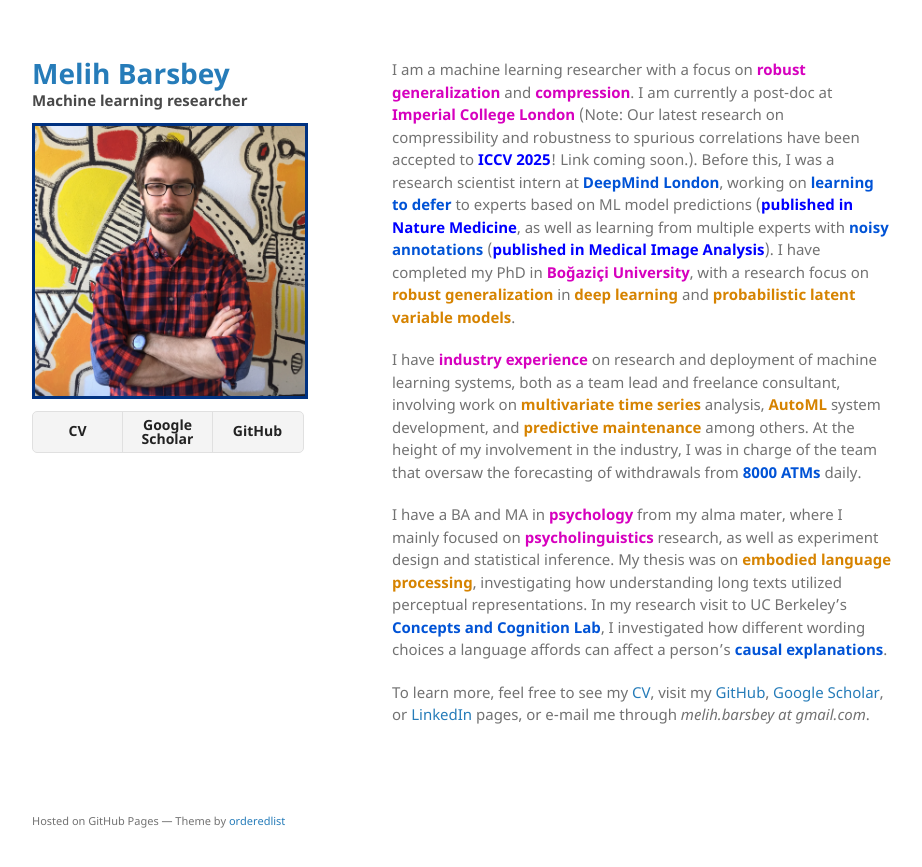
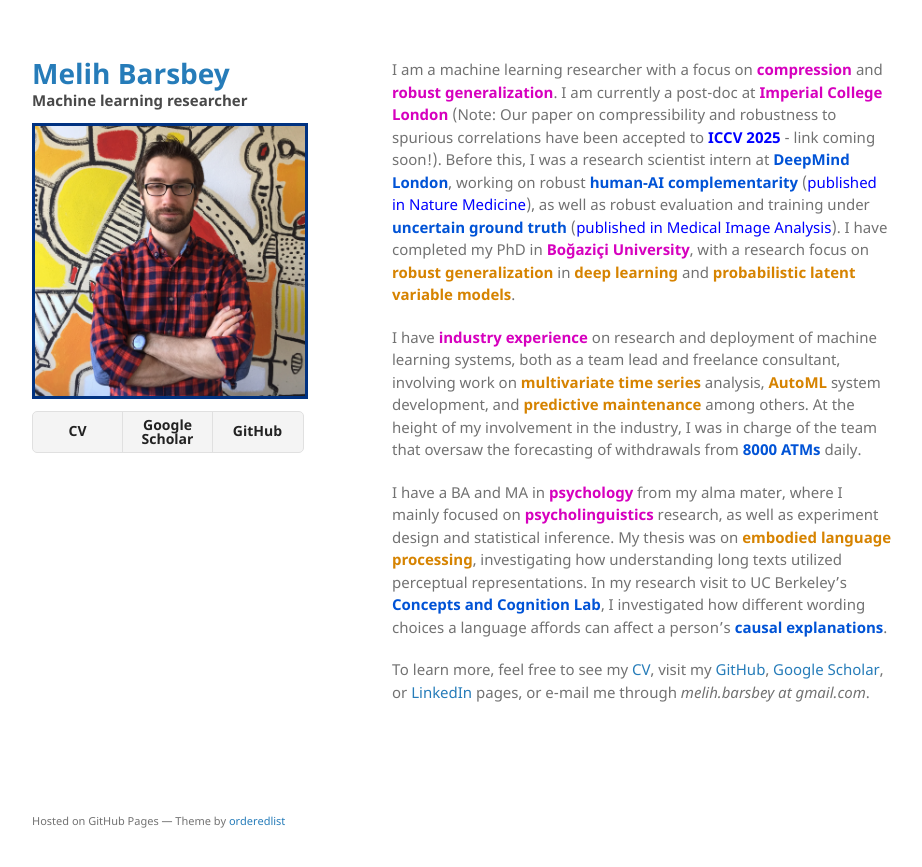
Before and after one commit to mbarsbey/mbarsbey.github.io, a Jekyll site: the page built from index.md, in a window 1280 px wide. Shown: the top 867 px of the page, without its empty margins (178-1100 px from the left). Built offline with Jekyll 4.4.1, drawn with Linux system fonts in a browser that asks for light colours.

Commit message:
Update index.md

```diff
--- a/index.md
+++ b/index.md
@@ -1,7 +1,7 @@
 ---
 layout: default
 ---
-I am a machine learning researcher with a focus on **<span style="color: #d600be">robust generalization</span>** and **<span style="color: #d600be">compression</span>**. I am currently a post-doc at **<span style="color: #d600be">Imperial College London</span>** (Note: Our latest research on compressibility and robustness to spurious correlations have been accepted to **<span style="color: blue">ICCV 2025</span>**! Link coming soon.). Before this, I was a research scientist intern at **<span style="color: #0053d6">DeepMind London</span>**, working on **<span style="color: #0053d6">learning to defer</span>** to experts based on ML model predictions ([**<span style="color: blue">published in Nature Medicine</span>**](https://www.nature.com/aricles/s41591-023-02437-x), as well as learning from multiple experts with **<span style="color: #0053d6">noisy annotations</span>** ([**<span style="color: blue">published in Medical Image Analysis</span>**](https://www.sciencedirect.com/science/article/pii/S1361841525001033)). I have completed my PhD in **<span style="color: #d600be">Boğaziçi University</span>**, with a research focus on **<span style="color: #d68300">robust generalization</span>** in **<span style="color: #d68300">deep learning</span>** and **<span style="color: #d68300">probabilistic latent variable models</span>**.
+I am a machine learning researcher with a focus on **<span style="color: #d600be">compression</span>** and **<span style="color: #d600be">robust generalization</span>**. I am currently a post-doc at **<span style="color: #d600be">Imperial College London</span>** (Note: Our paper on compressibility and robustness to spurious correlations have been accepted to **<span style="color: blue">ICCV 2025</span>** - link coming soon!). Before this, I was a research scientist intern at **<span style="color: #0053d6">DeepMind London</span>**, working on robust **<span style="color: #0053d6">human-AI complementarity</span>** ([<span style="color: blue">published in Nature Medicine</span>](https://www.nature.com/aricles/s41591-023-02437-x)), as well as robust evaluation and training under **<span style="color: #0053d6">uncertain ground truth</span>** ([<span style="color: blue">published in Medical Image Analysis</span>](https://www.sciencedirect.com/science/article/pii/S1361841525001033)). I have completed my PhD in **<span style="color: #d600be">Boğaziçi University</span>**, with a research focus on **<span style="color: #d68300">robust generalization</span>** in **<span style="color: #d68300">deep learning</span>** and **<span style="color: #d68300">probabilistic latent variable models</span>**.
 
 I have **<span style="color: #d600be">industry experience</span>** on research and deployment of machine learning systems, both as a team lead and freelance consultant, involving work on **<span style="color: #d68300">multivariate time series</span>** analysis, **<span style="color: #d68300">AutoML</span>** system development, and **<span style="color: #d68300">predictive maintenance</span>** among others. At the height of my involvement in the industry, I was in charge of the team that oversaw the forecasting of withdrawals from **<span style="color: #0053d6">8000 ATMs</span>** daily.
 
```
